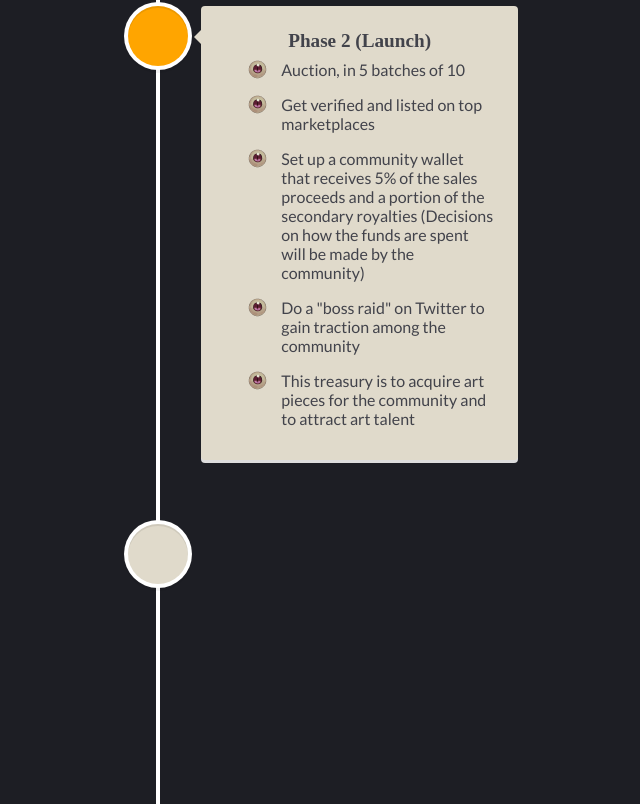
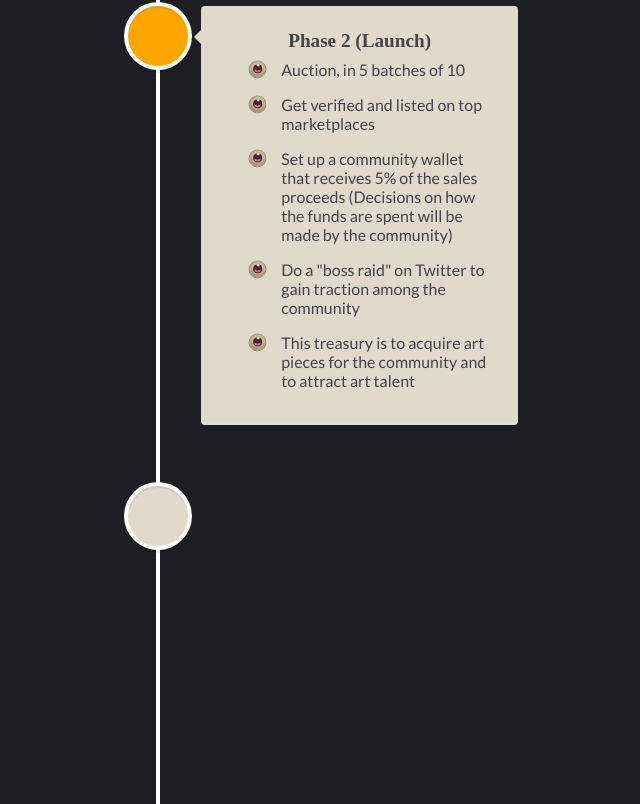
Before and after one commit to matthew-chua/SummonersTavernWeb, a React (Create React App) app: page / in a window 1280 px wide. Shown: the part 4416-5220 px from the top of the page, without its empty margins (482-1122 px from the left). Built offline with nearby package versions, Linux system fonts and the light colour scheme; a web font is replaced by a local one.

Commit message:
updated lore

```diff
--- a/src/Sections/Vision.js
+++ b/src/Sections/Vision.js
@@ -65,8 +65,8 @@ export default function Vision() {
               </li>
               <li className={classes.item}>
                 Set up a community wallet that receives 5% of the sales proceeds
-                and a portion of the secondary royalties (Decisions on how the
-                funds are spent will be made by the community)
+                (Decisions on how the funds are spent will be made by the
+                community)
               </li>
               <li className={classes.item}>
                 Do a "boss raid" on Twitter to gain traction among the community
```
